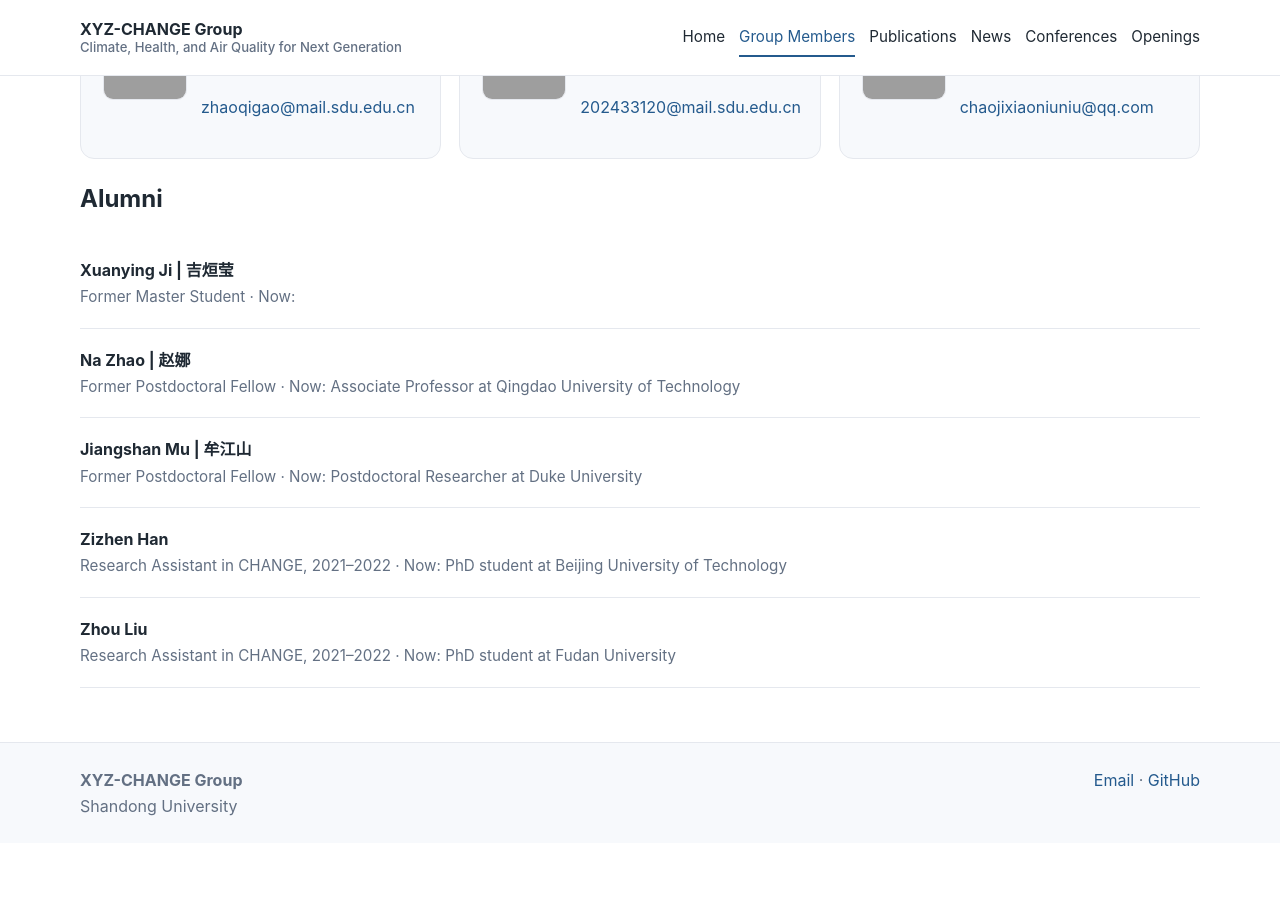
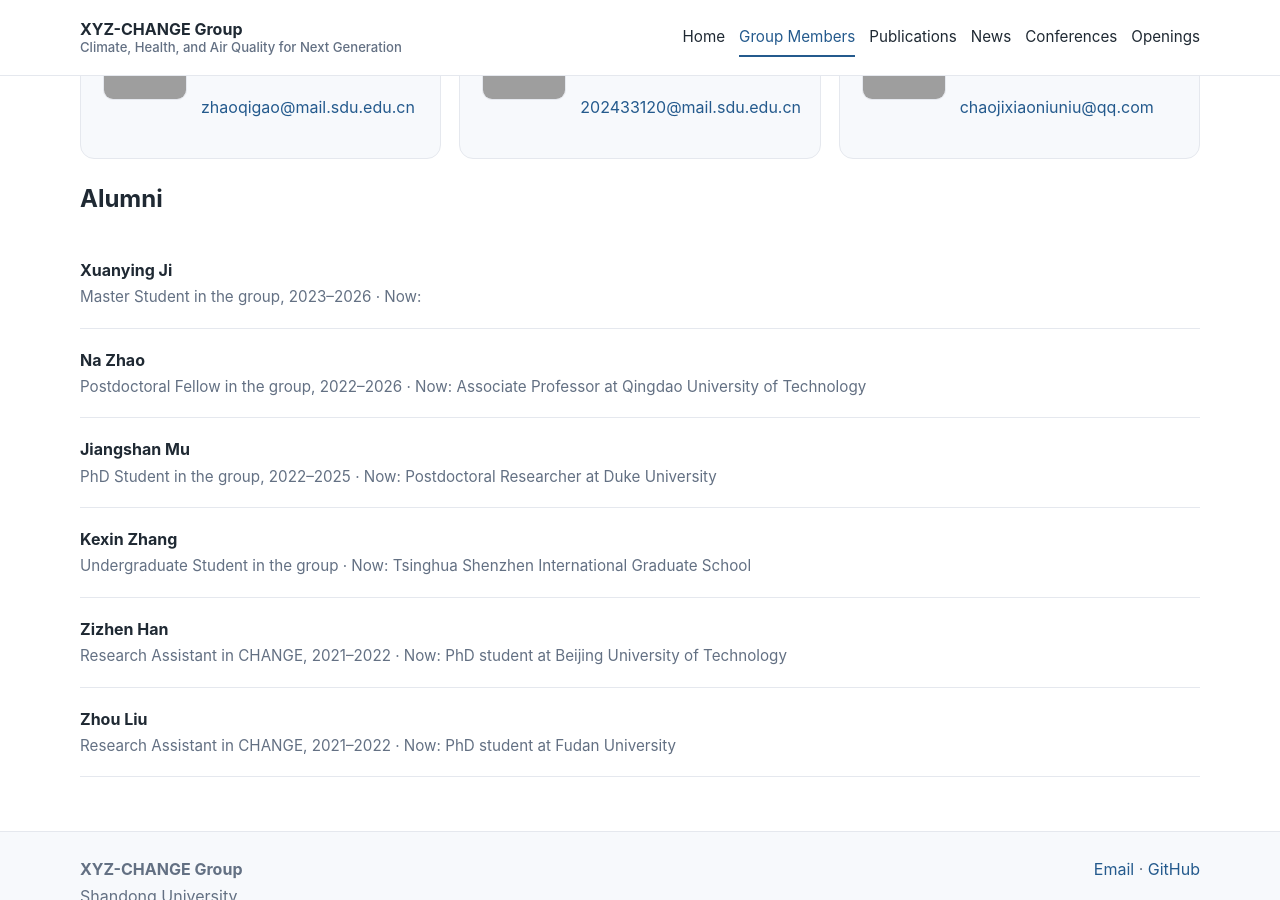
Before and after one commit to MuJSh/xyz_CHANGE, a Jekyll site: the page built from _pages/group-members.md, in a window 1280 px wide and 900 px high, scrolled down 703 px. Built offline with Jekyll 4.4.1, drawn with Linux system fonts in a browser that asks for light colours; before the commit the page ends 1546 px from its top, so only the background shows below that.

Commit message:
Update alumni names and records

```diff
--- a/_data/members.yml
+++ b/_data/members.yml
@@ -79,17 +79,21 @@ current:
       - "2021–2025, BS, Shandong Agricultural University"
 
 alumni:
-  - name: "Xuanying Ji | 吉烜莹"
-    role: "Former Master Student"
+  - name: "Xuanying Ji"
+    role: "Master Student in the group, 2023–2026"
     now: ""
 
-  - name: "Na Zhao | 赵娜"
-    role: "Former Postdoctoral Fellow"
+  - name: "Na Zhao"
+    role: "Postdoctoral Fellow in the group, 2022–2026"
     now: "Associate Professor at Qingdao University of Technology"
 
-  - name: "Jiangshan Mu | 牟江山"
-    role: "Former Postdoctoral Fellow"
+  - name: "Jiangshan Mu"
+    role: "PhD Student in the group, 2022–2025"
     now: "Postdoctoral Researcher at Duke University"
+
+  - name: "Kexin Zhang"
+    role: "Undergraduate Student in the group"
+    now: "Tsinghua Shenzhen International Graduate School"
 
   - name: "Zizhen Han"
     role: "Research Assistant in CHANGE, 2021–2022"
```
